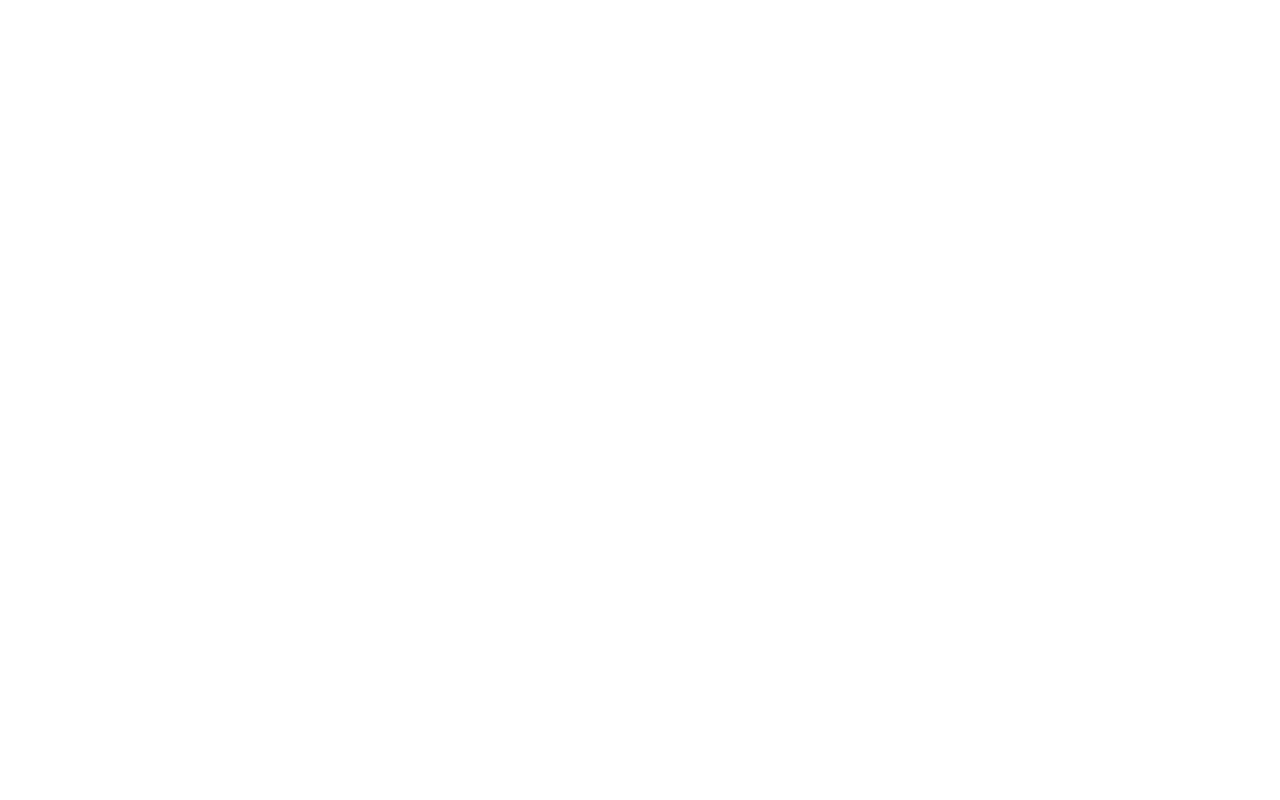
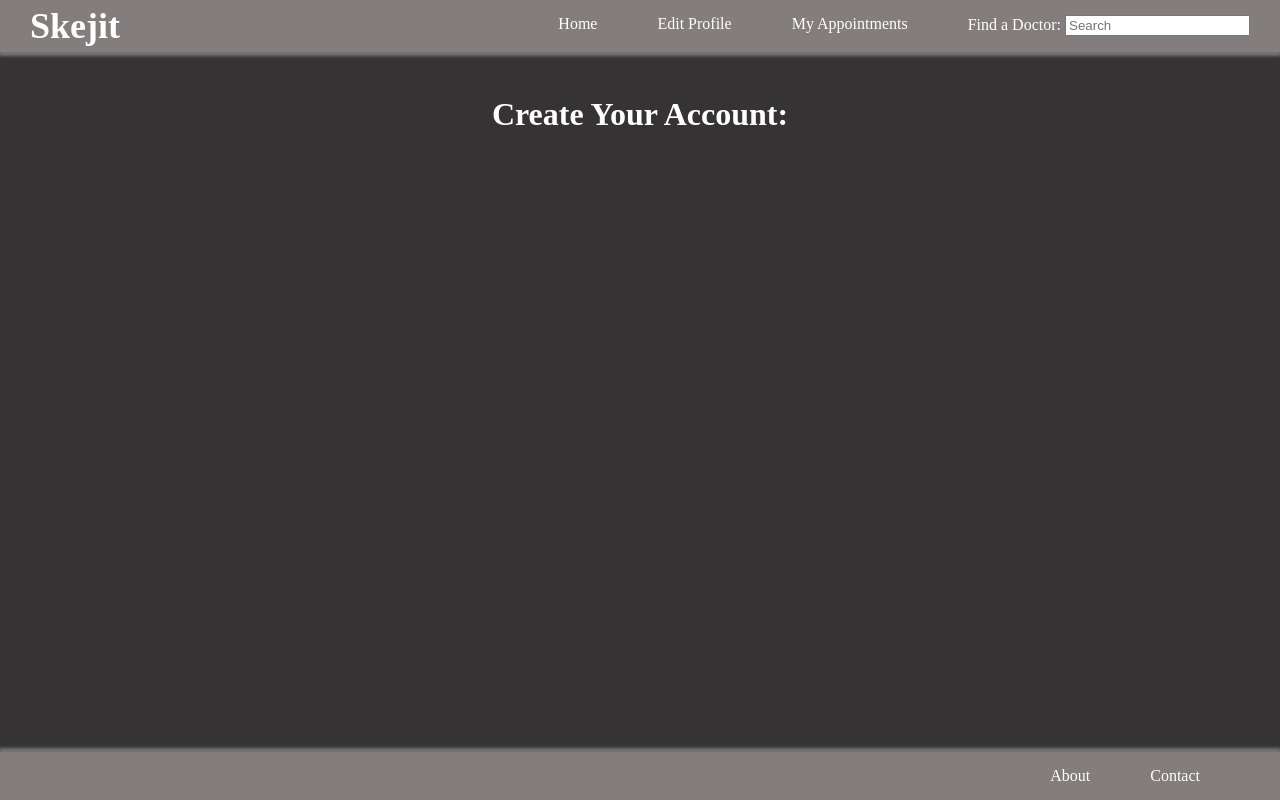
Before and after one commit to Ezmapel/capstone, a website: page create-acct.html in a window 1280 px wide. Drawn offline with Linux system fonts and the light colour scheme.

Commit message:
Add start of creat-acct page

```diff
--- /dev/null
+++ b/create-acct.css
@@ -0,0 +1,62 @@
+body {
+  background-color: rgb(53, 51, 51);
+  color: white;
+  margin: auto;
+}
+
+/* nav bar */
+nav {
+  background-color: rgb(131, 125, 125);
+  position: absolute;
+  top: 0;
+  width: 100%;
+  box-shadow: 0 3px 3px 1px rgba(154, 154, 154, 0.639);
+  display: flex;
+  justify-content: space-between;
+
+}
+
+ul {
+  list-style-type: none;
+  margin: 0;
+  padding: 0;
+  display: flex;
+  justify-content: flex-end;
+  /* align-content: flex-start; */
+  /* text-align: end; */
+  /* flex-wrap: nowrap; */
+  color: white;
+}
+
+li {
+  padding: 15px 30px;
+}
+
+.accent:hover {
+  background-color: white;
+  color: black;
+}
+
+h3 {
+  font-size: 36px;
+  margin: 5px 30px;
+}
+
+.center {
+  display: flex;
+  justify-content: center;
+  margin: 75px;
+}
+
+/* footer */
+footer {
+  position: absolute;
+  bottom: 0;
+  width: 100%;
+  background-color: rgb(131, 125, 125);
+  box-shadow: 0 -3px 3px 1px rgba(154, 154, 154, 0.639);
+}
+
+.inset {
+  margin: 0px 50px;
+}
--- a/create-acct.html
+++ b/create-acct.html
@@ -4,11 +4,32 @@
   <meta charset="UTF-8">
   <meta name="viewport" content="width=device-width, initial-scale=1.0">
   <title>Document</title>
+  <link rel="stylesheet" href="./create-acct.css"/>
 </head>
 <body>
 
   <!--Navigation Bar to be copied to all pages-->
+  <nav>
+    <h3>Skejit</h3>
+    <!-- <i class="fas fa-bars"></i> -->
+    <ul class="hidden--mobile">
+      <li class="accent">Home</li>
+      <li class="accent">Edit Profile</li>
+      <li class="accent">My Appointments</li>
+      <li>Find a Doctor: <input placeholder="Search"></li>
+    </ul>
+  </nav>
 
+  <div class="center">
+    <h1>Create Your Account:</h1>
+  </div>
+
+  <footer>
+    <ul class="inset">
+      <li class="accent">About</li>
+      <li class="accent">Contact</li>
+    </ul>
+  </footer>
 
 </body>
 </html>
--- a/style.css
+++ b/style.css
@@ -20,7 +20,7 @@ nav {
   position: absolute;
   top: 0;
   width: 100%;
-  box-shadow: 0 2px 2px -2px rgba(0, 0, 0, 0.571);
+  box-shadow: 0 3px 6px 1px rgba(77, 77, 77, 0.639);
 }
 
 ul {
@@ -58,7 +58,7 @@ li {
 .header {
   /* border: 3px solid black; */
   max-width: 40%;
-  margin: 10% 30% 2% 30%;
+  margin: 7% 30% 2% 30%;
   font-size: 56px;
   padding: 0%;
   display: flex;
@@ -84,8 +84,10 @@ h1 {
   padding: 2%;
   border: 4px double white;
   outline: 2px solid white;
+  box-shadow: 2px 2px 5px 7px rgba(77, 77, 77, 0.639);
   border-radius: 5px;
   font-size: 20px;
+
 }
 
 .signin {
@@ -158,6 +160,7 @@ footer {
   bottom: 0;
   width: 100%;
   background-color: rgb(53, 51, 51);
+  box-shadow: 0 -1px 3px 1px rgba(77, 77, 77, 0.639);
 }
 
 .inset {
```
Also changed, not shown: index.html (+2 -2 lines).
